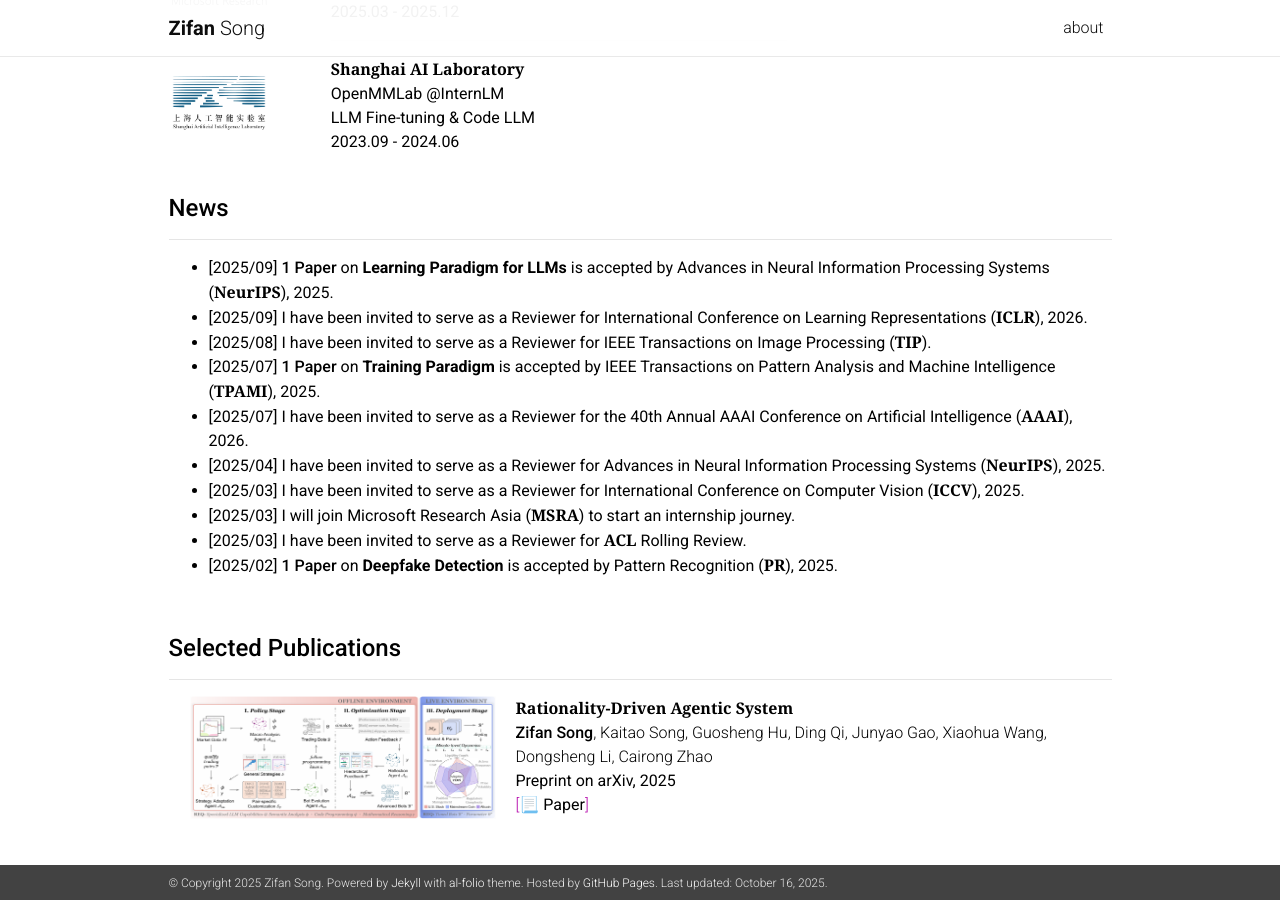
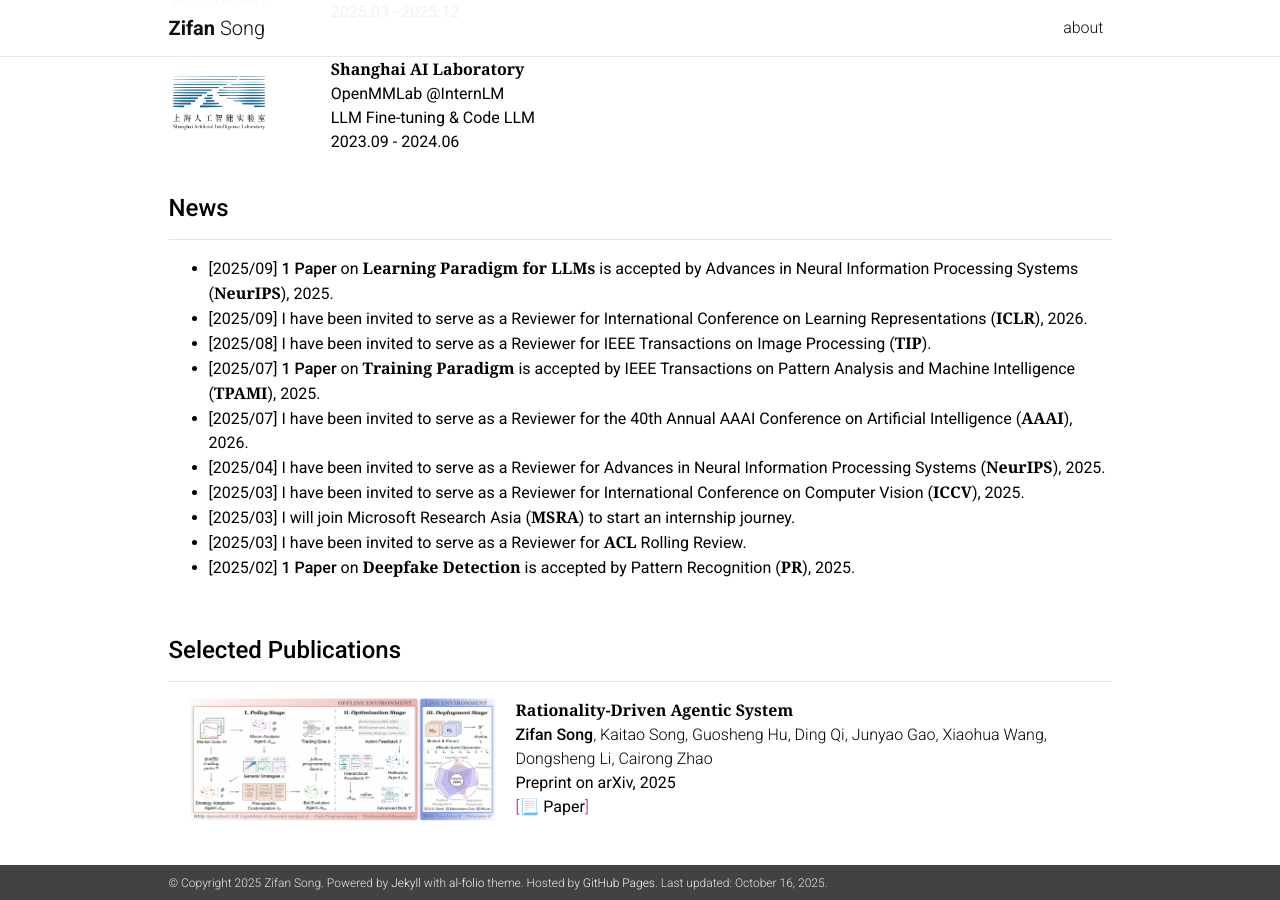
Before and after one commit to MatCaviar/MatCaviar.github.io, a Jekyll site: the page built from _pages/MatCaivar.md, in a window 1280 px wide and 900 px high, scrolled down 820 px. Built offline with Jekyll 4.4.1, drawn with Linux system fonts in a browser that asks for light colours; nearby versions of some CDN libraries; a style sheet for code colours, icons or effects is not loaded.

Commit message:
Update MatCaivar.md

```diff
--- a/_pages/MatCaivar.md
+++ b/_pages/MatCaivar.md
@@ -80,16 +80,16 @@ social: false  # includes social icons at the bottom of the page
 
 #### **News**
 <hr />
-- <B>[2025/09] **1 Paper** on [**<B>Learning Paradigm for LLMs</B>**](https://arxiv.org/abs/2505.11820){:target="_blank"} is accepted by Advances in Neural Information Processing Systems (**<font face="Georgia" color="Black"><B>NeurIPS</B></font>**), 2025.</B>
+- <B>[2025/09] **1 Paper** on [**<font face="Georgia" color="Black"><B>Learning Paradigm for LLMs</B></font>**](https://arxiv.org/abs/2505.11820){:target="_blank"} is accepted by Advances in Neural Information Processing Systems (**<font face="Georgia" color="Black"><B>NeurIPS</B></font>**), 2025.</B>
 - <B>[2025/09] I have been invited to serve as a Reviewer for International Conference on Learning Representations (**<font face="Georgia" color="Black"><B>ICLR</B></font>**), 2026.</B>
 - <B>[2025/08] I have been invited to serve as a Reviewer for IEEE Transactions on Image Processing (**<font face="Georgia" color="Black"><B>TIP</B></font>**).</B>
-- <B>[2025/07] **1 Paper** on [**<B>Training Paradigm</B>**](https://ieeexplore.ieee.org/abstract/document/11106184){:target="_blank"} is accepted by IEEE Transactions on Pattern Analysis and Machine Intelligence (**<font face="Georgia" color="Black"><B>TPAMI</B></font>**), 2025.</B>
+- <B>[2025/07] **1 Paper** on [**<font face="Georgia" color="Black"><B>Training Paradigm</B></font>**](https://ieeexplore.ieee.org/abstract/document/11106184){:target="_blank"} is accepted by IEEE Transactions on Pattern Analysis and Machine Intelligence (**<font face="Georgia" color="Black"><B>TPAMI</B></font>**), 2025.</B>
 - <B>[2025/07] I have been invited to serve as a Reviewer for the 40th Annual AAAI Conference on Artificial Intelligence (**<font face="Georgia" color="Black"><B>AAAI</B></font>**), 2026.</B>
 - <B>[2025/04] I have been invited to serve as a Reviewer for Advances in Neural Information Processing Systems (**<font face="Georgia" color="Black"><B>NeurIPS</B></font>**), 2025.</B>
 - <B>[2025/03] I have been invited to serve as a Reviewer for International Conference on Computer Vision (**<font face="Georgia" color="Black"><B>ICCV</B></font>**), 2025.</B>
 - <B>[2025/03] I will join Microsoft Research Asia (**<font face="Georgia" color="Black"><B>MSRA</B></font>**) to start an internship journey.</B>
 - <B>[2025/03] I have been invited to serve as a Reviewer for **<font face="Georgia" color="Black"><B>ACL</B></font>** Rolling Review.</B>
-- <B>[2025/02] **1 Paper** on [**<font><B>Deepfake Detection</B></font>**](https://www.sciencedirect.com/science/article/abs/pii/S0031320325001293){:target="_blank"} is accepted by Pattern Recognition (**<font face="Georgia" color="Black"><B>PR</B></font>**), 2025.</B>
+- <B>[2025/02] **1 Paper** on [**<font face="Georgia" color="Black"><B>Deepfake Detection</B></font>**](https://www.sciencedirect.com/science/article/abs/pii/S0031320325001293){:target="_blank"} is accepted by Pattern Recognition (**<font face="Georgia" color="Black"><B>PR</B></font>**), 2025.</B>
 
 <br>
 
```
